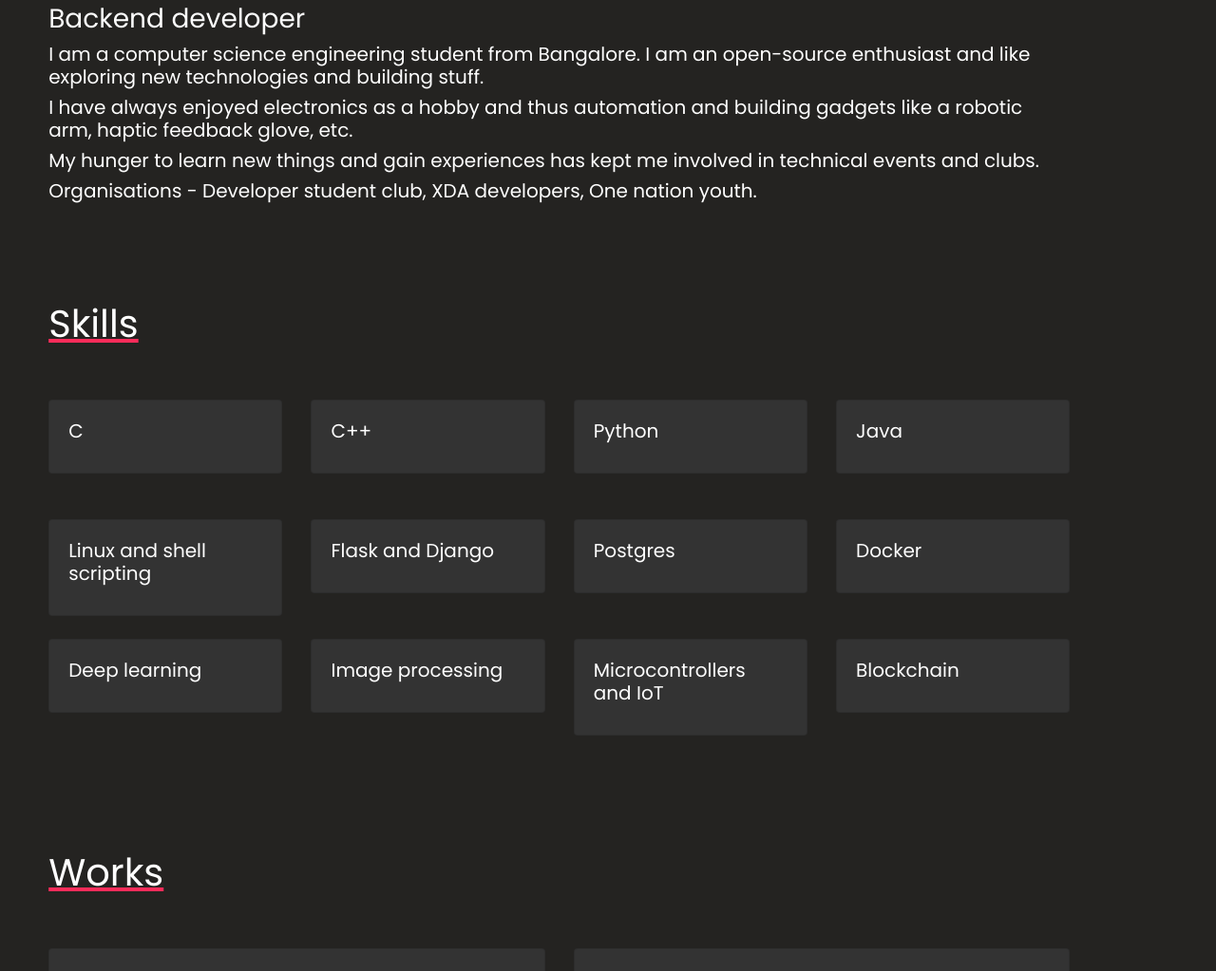
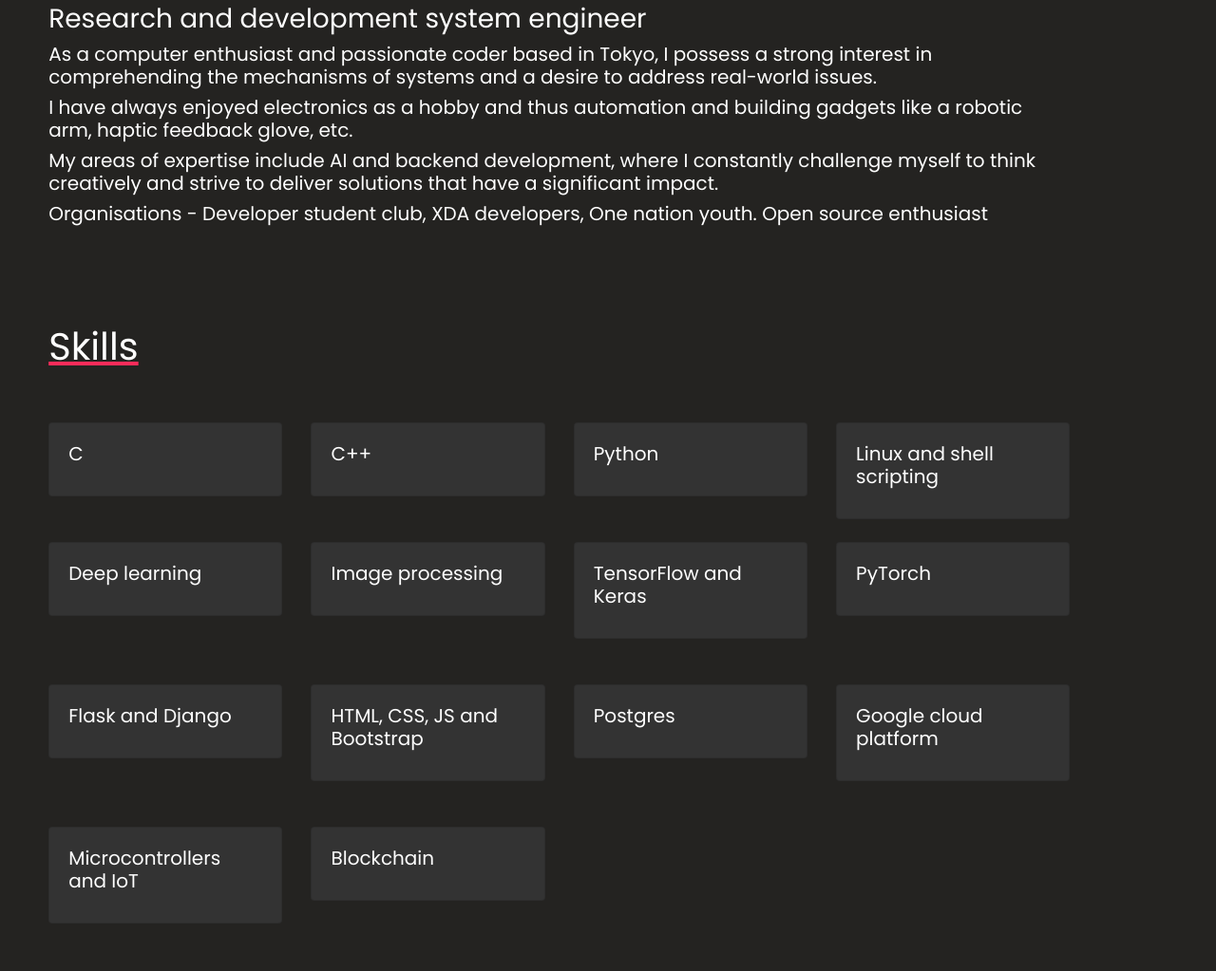
Before and after one commit to anirudha-bs/anirudha-bs.github.io, a plain HTML site: page index.html in a window 1280 px wide. Shown: the part 959-1982 px from the top of the page at 95% size. Drawn offline with nearby package versions, Linux system fonts and the light colour scheme.

Commit message:
Update index.html

```diff
--- a/index.html
+++ b/index.html
@@ -58,21 +58,22 @@
       <u style="color: rgb(255, 44, 90);"><h1 style="color: white;">About</h1></u><br></br>
 
         <h3 style="color: white;">
-            Backend developer
+            Research and development system engineer
         </h3>
         <h5 class="intro" style="color: white;">
-            I am a computer science engineering student from Bangalore. I am an open-source enthusiast and like exploring new technologies and building stuff.
+          As a computer enthusiast and passionate coder based in Tokyo, I possess a strong interest in comprehending the mechanisms of systems and a desire to address real-world issues.
         </h5>
         <h5 class="intro" style="color: white;">
-            I have always enjoyed electronics as a hobby and thus automation and building gadgets like a robotic arm, haptic feedback glove, etc.
+          I have always enjoyed electronics as a hobby and thus automation and building gadgets like a robotic arm, haptic feedback glove, etc.
         </h5>
         <h5 class="intro" style="color: white;">
-            My hunger to learn new things and gain experiences has kept me involved in technical events and clubs.
+          My areas of expertise include AI and backend development, where I constantly challenge myself to think creatively and strive to deliver solutions that have a significant impact.
         </h5>
         <h5 class="intro" style="color: white;">
             Organisations - Developer student club,
                             XDA developers,
                             One nation youth.
+                            Open source enthusiast
         </h5>
     </div>
 
@@ -101,13 +102,6 @@
                       </div>
                     </div>
                   </div>
-                  <div class="col-sm-3" style="margin-bottom: 3em; width: 50%;">
-                    <div class="card">
-                      <div class="card-body">
-                        <h5 class="card-title">Java</h5>
-                      </div>
-                    </div>
-                  </div>
                   <div class="col-sm-3" style="width: 50%;">
                     <div class="card">
                       <div class="card-body">
@@ -118,7 +112,42 @@
                   <div class="col-sm-3" style="margin-bottom: 3em; width: 50%;">
                     <div class="card">
                       <div class="card-body">
+                        <h5 class="card-title">Deep learning</h5>
+                      </div>
+                    </div>
+                  </div>
+                  <div class="col-sm-3" style="margin-bottom: 3em; width: 50%;">
+                    <div class="card">
+                      <div class="card-body">
+                        <h5 class="card-title">Image processing</h5>
+                      </div>
+                    </div>
+                  </div>
+                  <div class="col-sm-3" style="margin-bottom: 3em; width: 50%;">
+                    <div class="card">
+                      <div class="card-body">
+                        <h5 class="card-title">TensorFlow and Keras</h5>
+                      </div>
+                    </div>
+                  </div>
+                  <div class="col-sm-3" style="margin-bottom: 3em; width: 50%;">
+                    <div class="card">
+                      <div class="card-body">
+                        <h5 class="card-title">PyTorch</h5>
+                      </div>
+                    </div>
+                  </div>
+                  <div class="col-sm-3" style="margin-bottom: 3em; width: 50%;">
+                    <div class="card">
+                      <div class="card-body">
                         <h5 class="card-title">Flask and Django</h5>
+                      </div>
+                    </div>
+                  </div>
+                  <div class="col-sm-3" style="margin-bottom: 3em; width: 50%;">
+                    <div class="card">
+                      <div class="card-body">
+                        <h5 class="card-title">HTML, CSS, JS and Bootstrap</h5>
                       </div>
                     </div>
                   </div>
@@ -129,24 +158,10 @@
                       </div>
                     </div>
                   </div>
-                  <div class="col-sm-3" style="margin-bottom: 3em; width: 50%;">
-                    <div class="card">
-                      <div class="card-body">
-                        <h5 class="card-title">Docker</h5>
-                      </div>
-                    </div>
-                  </div>
                   <div class="col-sm-3" style="width: 50%;">
                     <div class="card">
                       <div class="card-body">
-                        <h5 class="card-title">Deep learning</h5>
-                      </div>
-                    </div>
-                  </div>
-                  <div class="col-sm-3" style="margin-bottom: 3em; width: 50%;">
-                    <div class="card">
-                      <div class="card-body">
-                        <h5 class="card-title">Image processing</h5>
+                        <h5 class="card-title">Google cloud platform</h5>
                       </div>
                     </div>
                   </div>
@@ -354,7 +369,7 @@
                         </div>
                     </td>
                     <td>
-                      <form action="https://formspree.io/xdowravy" method="POST">
+                      <form action="https://formspree.io/f/xdowravy" method="POST">
                             <input type="text" placeholder="Name" name="name" required>
                             <input type="email" placeholder="Email" name="_replyto" required>
                             <textarea placeholder="Your message" required rows="5" name="message" required></textarea>
```
